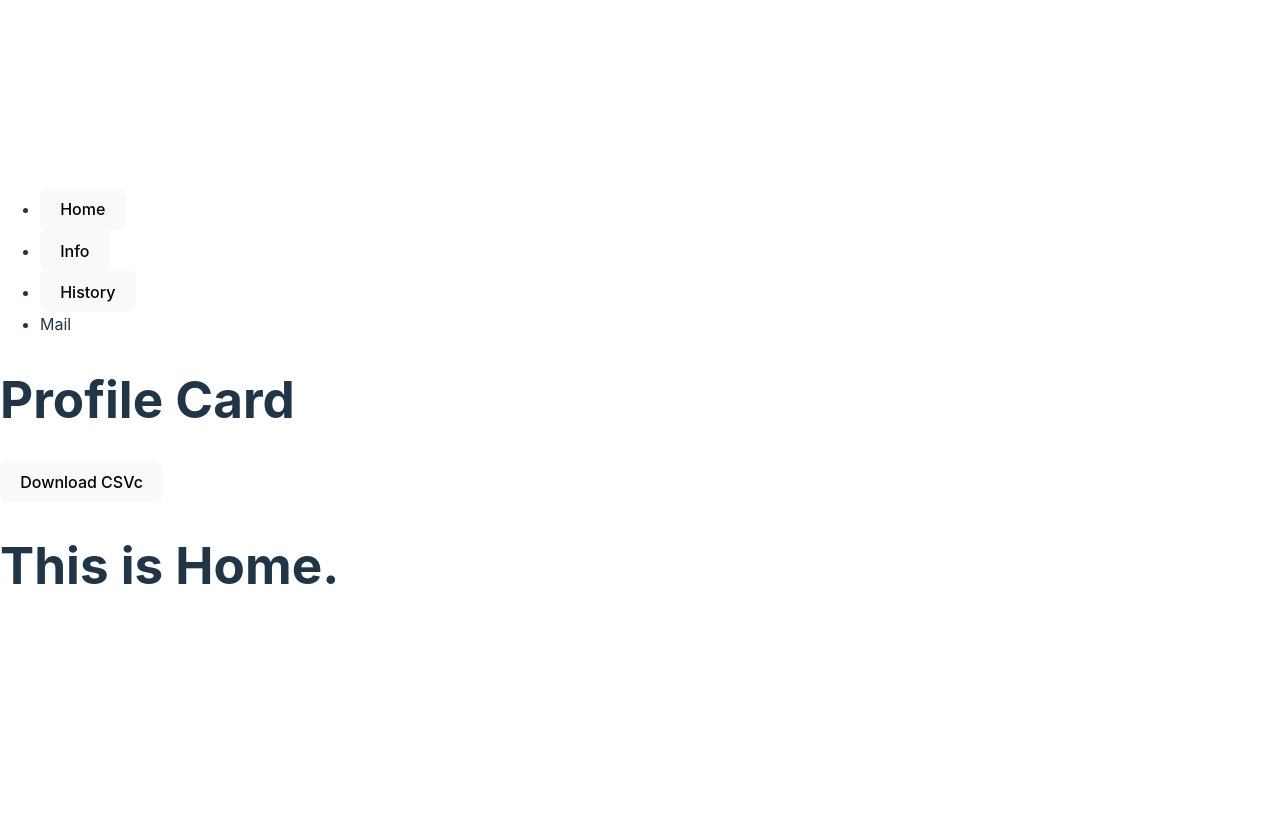
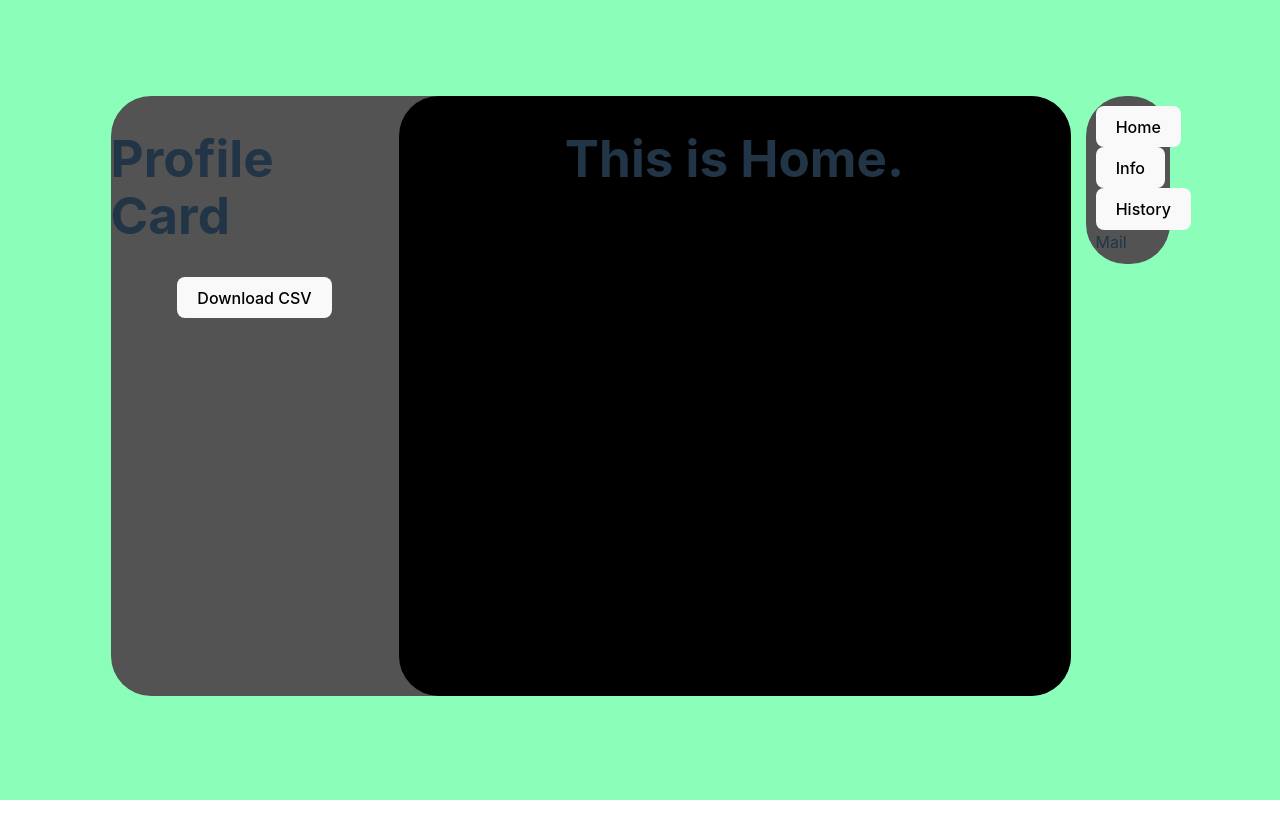
Before and after one commit to jaked0626/digital-biz-card, a React (Vite) app: page / in a window 1280 px wide. Shown: the top 838 px of the page. Before the commit the page ends 800 px from the top, so only its background shows below. Built offline with nearby package versions, Linux system fonts and the light colour scheme.

Commit message:
added profile and styling

```diff
--- a/src/App.jsx
+++ b/src/App.jsx
@@ -1,5 +1,5 @@
 import ContentCard from './components/ContentCard';
-import ProfileCard from './components/ProfileCard';
+import Profile from './components/Profile';
 import Navbar from './components/Navbar';
 
 import { useState } from 'react';
@@ -9,9 +9,13 @@ export default function App() {
 
   return (
     <>
-      <Navbar setActiveTab={setActiveTab}/>
-      <ProfileCard />
-      <ContentCard activeTab={activeTab}/>
+      <main className="container">
+        <div className="main--container">
+          <Profile />
+          <ContentCard activeTab={activeTab}/>
+        </div>
+        <Navbar setActiveTab={setActiveTab}/>
+      </main>
     </>
   )
 }
--- a/src/components/ContentCard.jsx
+++ b/src/components/ContentCard.jsx
@@ -5,11 +5,11 @@ import History from './History';
 
 export default function ContentCard({ activeTab }) {
     return (
-        <main>
+        <div className="main--content">
             {activeTab === 'Home' && <Home />}
             {activeTab === 'Info' && <Info />}
             {activeTab === 'History' && <History />}
-        </main>
+        </div>
     );
 }
 
--- a/src/components/DownloadButton.jsx
+++ b/src/components/DownloadButton.jsx
@@ -3,7 +3,7 @@ import CV from '../assets/samplecv.pdf'
 export default function DownloadButton () {
     return(
         <a href={CV} download="jakeunderlandcv" target='_blank' rel="noreferrer">
-            <button >Download CSVc</button>
+            <button >Download CSV</button>
         </a>
     );
 }
--- a/src/components/Navbar.jsx
+++ b/src/components/Navbar.jsx
@@ -2,7 +2,7 @@ import PropTypes from 'prop-types';
 
 export default function Navbar({ setActiveTab }) {
     return (
-        <nav>
+        <nav className="nav--container">
             <ul>
                 <li>
                     <button onClick={() => setActiveTab('Home')}>Home</button>
--- a/src/components/ProfileCard.jsx
+++ b/src/components/Profile.jsx
@@ -1,11 +1,10 @@
 import DownloadButton from "./DownloadButton";
 
-export default function ProfileCard() {
+export default function Profile() {
     return (
-        <>
+        <div className="main--profile">
             <h1>Profile Card</h1>
             <DownloadButton />
-        </>
-
+        </div>
     );
 }
--- a/src/index.css
+++ b/src/index.css
@@ -26,9 +26,11 @@ a:hover {
 body {
   margin: 0;
   display: flex;
-  place-items: center;
-  min-width: 320px;
-  min-height: 100vh;
+  align-items: center;
+  justify-content: center;
+  width: 100vw;
+  height: 100vh;
+  background-color: #8BFFBA;
 }
 
 h1 {
@@ -67,3 +69,59 @@ button:focus-visible {
     background-color: #f9f9f9;
   }
 }
+
+.container {
+  display: flex;
+  justify-content: center;
+  align-items: flex-start;
+  margin-top: 15%;
+  width: 100vw;
+  height: 100vh;
+}
+
+.nav--container {
+  display: flex;
+  flex-direction: column;
+  align-items: flex-start;
+  width: 5%;
+  margin-left: 15px;
+  padding: 10px 10px 10px 10px;
+  border-radius: 40px;
+  background-color: #535353;
+}
+
+.nav--container ul {
+  margin: 0;
+  padding: 0;
+  list-style: none;
+  align-self: flex-start;
+}
+
+.main--container {
+  display: flex;
+  height: 75%;
+  width: 75%;
+  border-radius: 40px;
+  background: #535353;
+  justify-content: space-between;
+}
+
+.main--profile {
+  display: flex;
+  flex-direction: column;
+  align-items: center;
+  justify-content: flex-start;
+  width: 30%;
+  height: 100%;
+}
+
+.main--content {
+  display: flex;
+  flex-direction: column;
+  align-items: center;
+  justify-content: flex-start;
+  width: 70%;
+  height: 100%;
+  background-color: black;
+  border-radius: 40px;
+}
```
